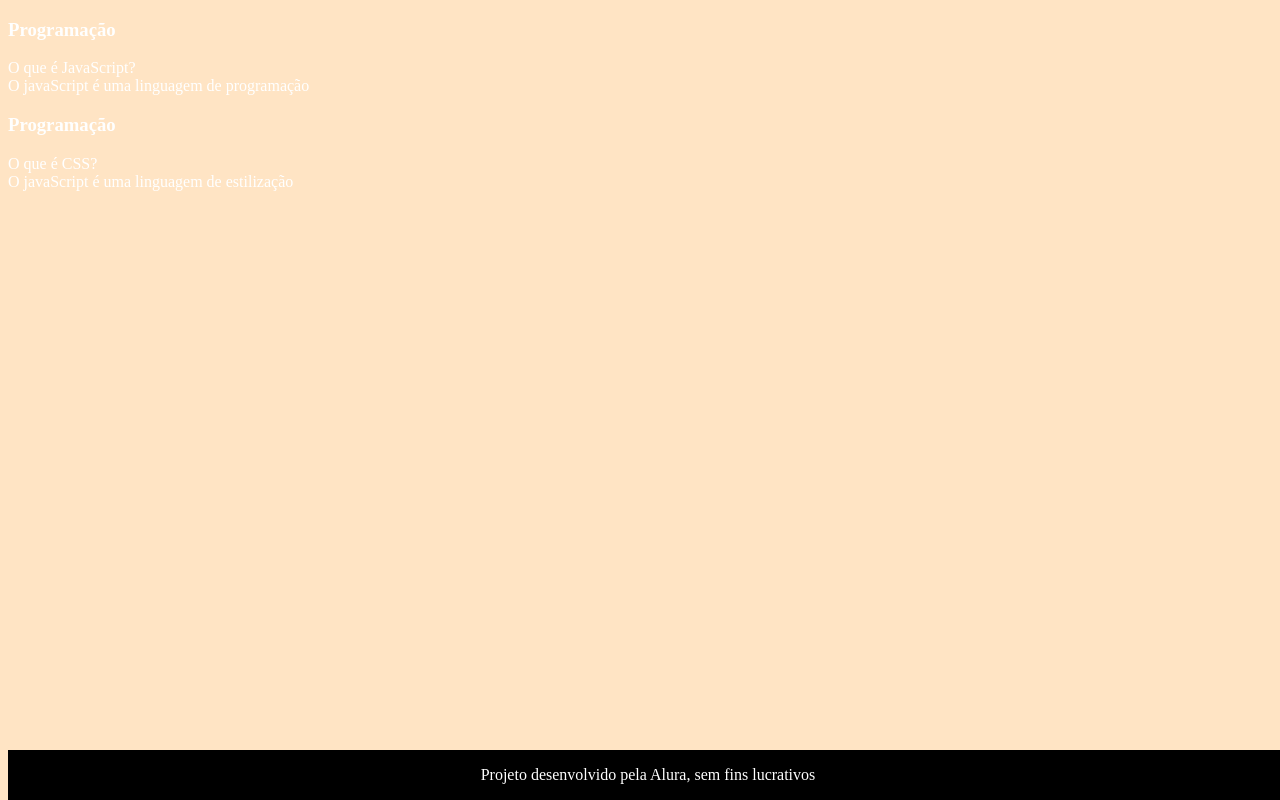
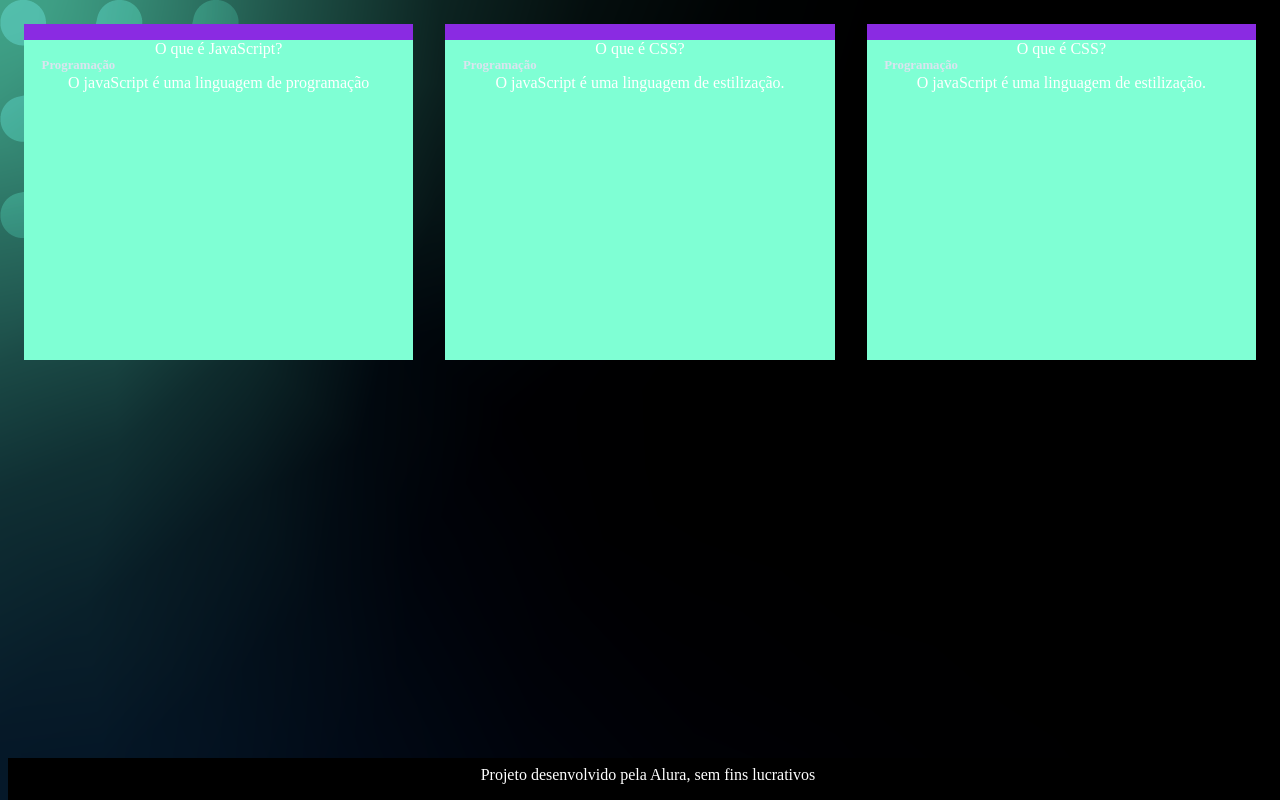
Before and after one commit to fabiocampos1001111/flash-cards, a plain HTML site: page flashcards/index.html in a window 1280 px wide. Drawn offline with Linux system fonts and the light colour scheme.

Commit message:
flashcards com root

```diff
--- a/flashcards/assets/style.css
+++ b/flashcards/assets/style.css
@@ -1,5 +1,12 @@
+:root {
+    --text-color: #DBE4EF;
+    --card-front-color: #144480;
+    --card-back-color: #00F4BF;
+}
+
 body {
-    background-color: bisque;
+    background: url(img/bg-desktop.webp);
+    font-family: Bai Jamjuree;
     color: white;
 }
 footer {background-color: black;
@@ -12,4 +19,32 @@ footer {background-color: black;
 footer p {
     text-align: center;
     font-size: 0,6rem;
+    margin-top: 0.5rem;
 }
+#container {
+    display: flex;
+}
+.cartao {
+    margin: 1rem 1rem;
+    background-color:blueviolet;
+    height: 20rem;
+    flex-grow: 1;
+    flex-basis: calc(33% - 6rem);
+}
+
+.cartao__conteudo {
+    text-align: center;
+    background-color:aquamarine;
+    height:100%;
+}
+
+.cartao__conteudo h3 {
+   color: var(--text-color);
+   border: var(--text-color);
+    text-align: left;
+    padding: 0.5rem;
+    position: absolute;
+    margin: 0.6rem;
+    border-radius: 0.6rem;
+    font-size: 1vw;
+}
--- a/flashcards/index.html
+++ b/flashcards/index.html
@@ -14,11 +14,11 @@
                 <div class="cartao__conteudo">
                     <h3>Programação</h3>
                     <div class="cartao__conteudo__pergunta">
-                        O que é JavaScript?
+                       <p>O que é JavaScript?</p>
 
                     </div>
                     <div class="cartao__conteudo__resposta" >
-                        O javaScript é uma linguagem de programação
+                        <p>O javaScript é uma linguagem de programação</p>
 
                     </div>
 
@@ -29,19 +29,32 @@
                 <div class="cartao__conteudo">
                     <h3>Programação</h3>
                     <div class="cartao__conteudo__pergunta">
-                        O que é CSS?
+                      <p>O que é CSS?</p>
 
                     </div>
                     <div class="cartao__conteudo__resposta" >
-                        O javaScript é uma linguagem de estilização
+                     <p>O javaScript é uma linguagem de estilização.</p>
 
                     </div>
 
                 </div>
 
             </article>
+            <article class="cartao">
+                <div class="cartao__conteudo">
+                    <h3>Programação</h3>
+                    <div class="cartao__conteudo__pergunta">
+                      <p>O que é CSS?</p>
 
+                    </div>
+                    <div class="cartao__conteudo__resposta" >
+                     <p>O javaScript é uma linguagem de estilização.</p>
 
+                    </div>
+
+                </div>
+
+            </article>
 
         </section>
     </main>
```
Also changed, not shown: flashcards/assets/img/bg-desktop.webp (added), flashcards/assets/img/bg-mobile.webp (added), flashcards/assets/img/bg-tablet.webp (added), 1 other file.
